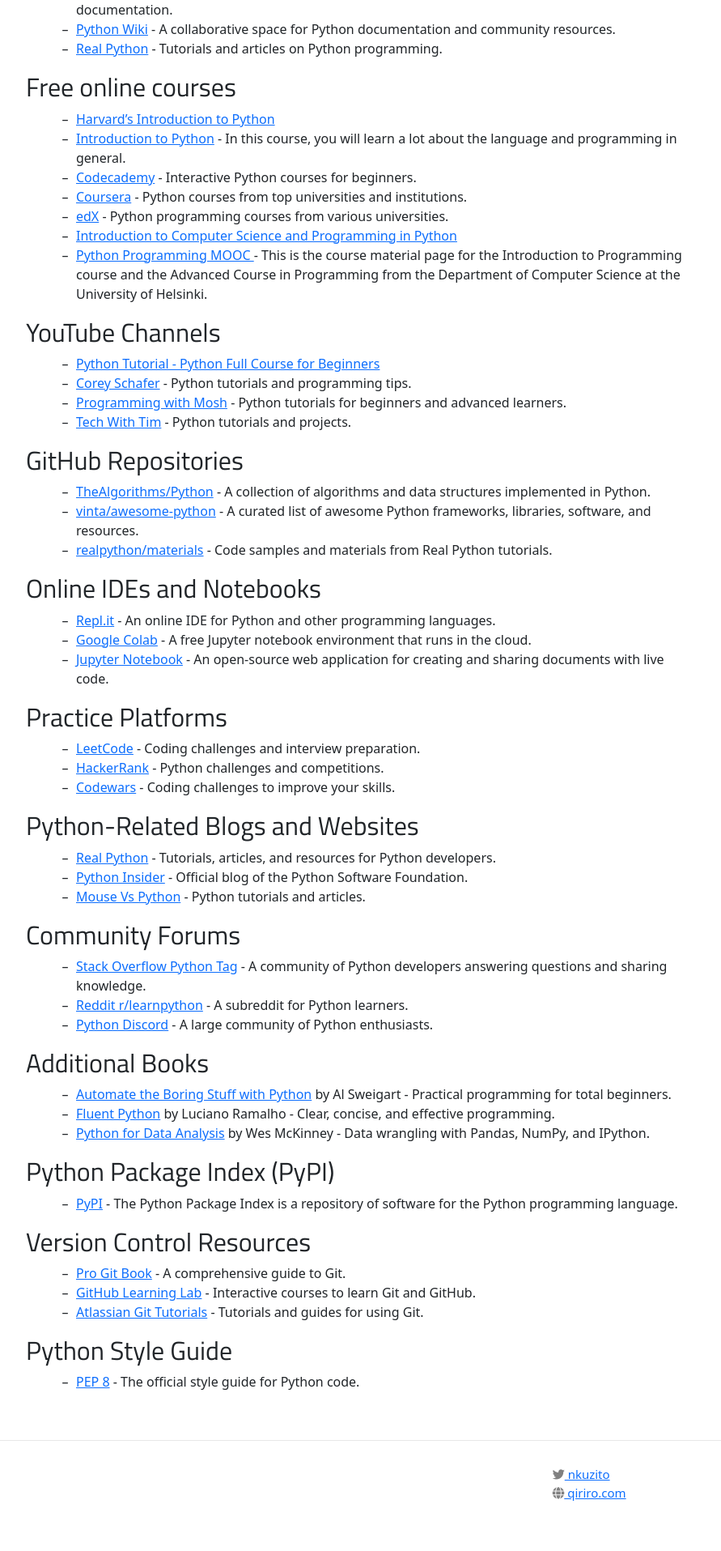
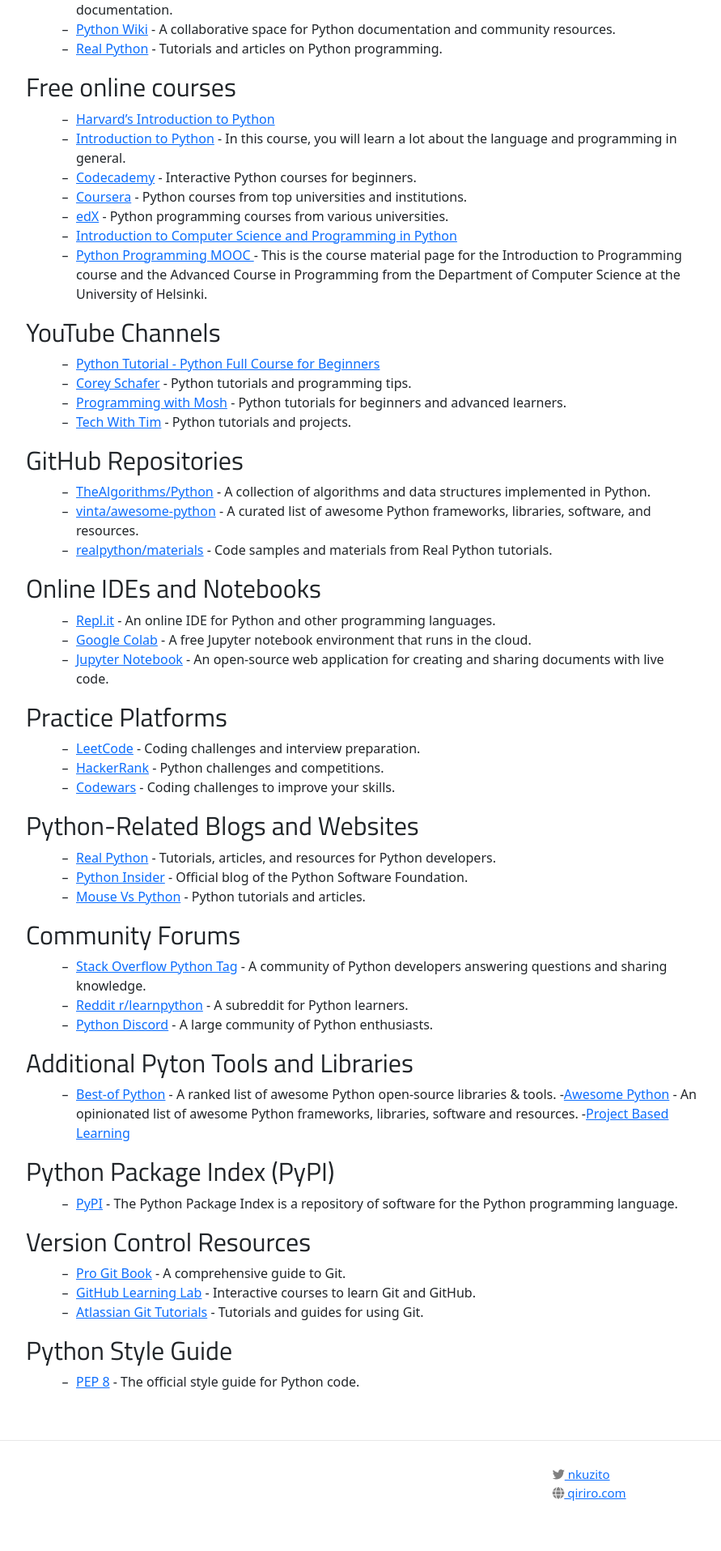
Before and after one commit to qiriro/ete2162, a Jekyll site: the page built from materials.md, in a window 1280 px wide. Shown: the part 1544-3459 px from the top of the page at 81% size, without its empty margins (193-1084 px from the left). Built offline with Jekyll 4.4.1, drawn with Linux system fonts in a browser that asks for light colours; nearby versions of some CDN libraries.

Commit message:
Improving the style and look of the theme

```diff
--- a/_css/main.scss
+++ b/_css/main.scss
@@ -129,3 +129,35 @@
     padding: 1rem;
     background-color: var(--background-color);
   }
+  .sticky-header {
+    position: sticky;
+    top: 0;
+    background-color: var(--background-color);
+    z-index: 1000;
+    box-shadow: 0 2px 4px rgba(0, 0, 0, 0.1);
+  }
+
+  .navbar {
+    display: flex;
+    justify-content: space-between;
+    align-items: center;
+    padding: 1rem;
+  }
+
+  .navbar-toggler {
+    display: none;
+  }
+
+  @media (max-width: 768px) {
+    .navbar-toggler {
+      display: block;
+    }
+
+    .collapse {
+      display: none;
+    }
+
+    .collapse.show {
+      display: block;
+    }
+  }
--- a/_data/people.yml
+++ b/_data/people.yml
@@ -1,6 +1,6 @@
 instructors:
   - name: Kizito Nkurikiyeyezu
     profile_pic: /_images/kizito.jpg
-    webpage: https://en.wikipedia.org/wiki/Albus_Dumbledore
+    webpage: https://qiriro.com/
   - name: Cyprien Nsengimana
     profile_pic: /_images/cyprien.png
--- a/materials.md
+++ b/materials.md
@@ -101,11 +101,11 @@
 - [Reddit r/learnpython](https://www.reddit.com/r/learnpython/) - A subreddit for Python learners.
 - [Python Discord](https://pythondiscord.com/) - A large community of Python enthusiasts.
 
-## Additional Books
+## Additional Pyton Tools and Libraries
 
-- [Automate the Boring Stuff with Python](https://automatetheboringstuff.com/) by Al Sweigart - Practical programming for total beginners.
-- [Fluent Python](https://www.oreilly.com/library/view/fluent-python/9781491946237/) by Luciano Ramalho - Clear, concise, and effective programming.
-- [Python for Data Analysis](https://www.oreilly.com/library/view/python-for-data/9781491957653/) by Wes McKinney - Data wrangling with Pandas, NumPy, and IPython.
+- [Best-of Python](https://github.com/ml-tooling/best-of-python) - A ranked list of awesome Python open-source libraries & tools.
+-[Awesome Python](https://github.com/vinta/awesome-python) - An opinionated list of awesome Python frameworks, libraries, software and resources.
+-[Project Based Learning](https://github.com/practical-tutorials/project-based-learning?tab=readme-ov-file#python)
 
 ## Python Package Index (PyPI)
 
```
